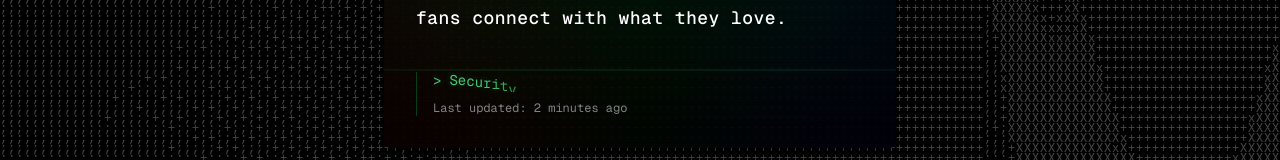
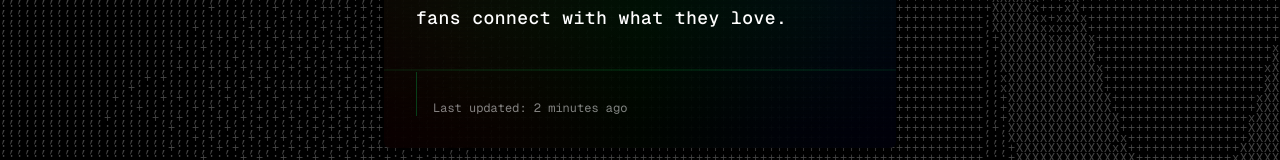
Before and after one commit to tanishqsh/sora-ai, a Next.js app: page / in a window 1280 px wide. Shown: the part 398-558 px from the top of the page. Built offline with nearby package versions, Linux system fonts and the light colour scheme.

Commit message:
Fix ESLint errors: unused imports and React Hook dependencies

```diff
--- a/app/page.tsx
+++ b/app/page.tsx
@@ -384,6 +384,7 @@ function RandomSystemPrompt() {
 	};
 
 	return (
+		<AnimatePresence mode='wait'>
 			<motion.div key={key} className='text-green-400/90 overflow-hidden' variants={container} initial='hidden' animate='visible' exit='exit'>
 				{prompt.split('').map((char, index) => (
 					<motion.span key={index} variants={child} style={{ display: 'inline-block' }} className={char === ' ' ? 'w-2' : ''}>
@@ -391,5 +392,6 @@ function RandomSystemPrompt() {
 					</motion.span>
 				))}
 			</motion.div>
+		</AnimatePresence>
 	);
 }
--- a/components/InteractiveASCII/index.tsx
+++ b/components/InteractiveASCII/index.tsx
@@ -1,6 +1,6 @@
 'use client';
 
-import React, { useEffect, useRef, useCallback, useState, useMemo } from 'react';
+import React, { useEffect, useRef, useCallback, useMemo } from 'react';
 import { throttle } from 'lodash';
 
 interface AsciiChar {
@@ -110,6 +110,7 @@ const InteractiveASCII: React.FC<InteractiveASCIIProps> = ({
 		throttle(() => {
 			updateCanvasSize();
 		}, 200), // Throttle resize events heavily
+		// eslint-disable-next-line react-hooks/exhaustive-deps
 		[updateCanvasSize]
 	);
 
@@ -119,6 +120,7 @@ const InteractiveASCII: React.FC<InteractiveASCIIProps> = ({
 			mousePosRef.current = { x: e.clientX, y: e.clientY };
 			isMouseInCanvasRef.current = true;
 		}, 16), // ~60fps throttle rate for mouse movement
+		// eslint-disable-next-line react-hooks/exhaustive-deps
 		[]
 	);
 
@@ -130,6 +132,7 @@ const InteractiveASCII: React.FC<InteractiveASCIIProps> = ({
 				isMouseInCanvasRef.current = true;
 			}
 		}, 16),
+		// eslint-disable-next-line react-hooks/exhaustive-deps
 		[]
 	);
 
```
Lines whose indentation alone changed are shown as unchanged.
